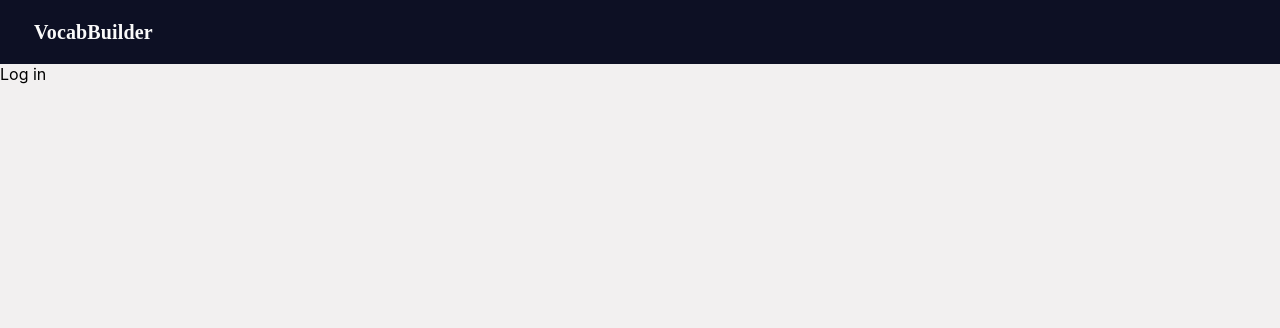
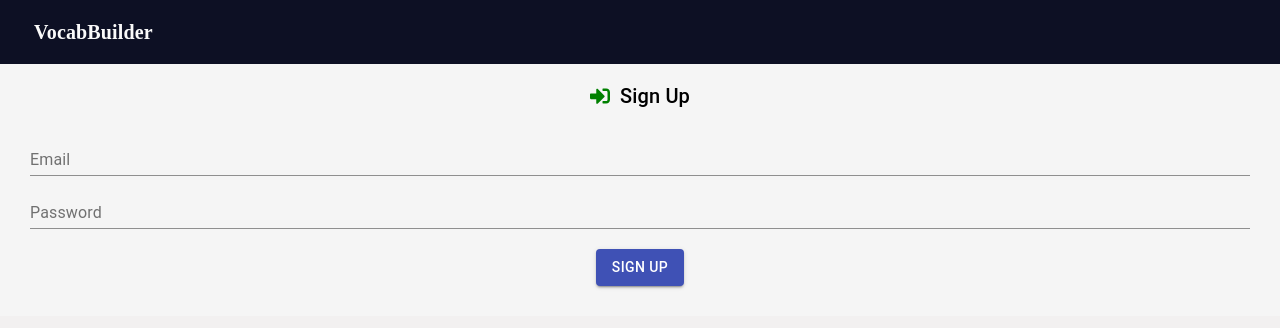
Before and after one commit to naot-shio/vocab-app-firebase-frontend, a React (Create React App) app: page /login in a window 1280 px wide. Shown: the top 328 px of the page. Built offline with nearby package versions, Linux system fonts and the light colour scheme.

Commit message:
Create a login modal

```diff
--- a/src/components/auth/AuthenticationIcon.js
+++ b/src/components/auth/AuthenticationIcon.js
@@ -1,5 +1,6 @@
 import React, { Component } from 'react'
 import SignUp from './SignUp'
+import Login from './Login'
 
 // font awesome
 import { FontAwesomeIcon } from '@fortawesome/react-fontawesome'
@@ -10,7 +11,6 @@ import withStyles from '@material-ui/core/styles/withStyles'
 import Fab from '@material-ui/core/Fab'
 import Tooltip from '@material-ui/core/Tooltip';
 import Dialog from '@material-ui/core/Dialog';
-import DialogTitle from '@material-ui/core/DialogTitle';
 import styles from '../../styles/AuthenticationIconStyles'
 
 class AuthenticationIcon extends Component {
@@ -89,7 +89,7 @@ class AuthenticationIcon extends Component {
         </Dialog>
 
         <Dialog open={openLoginForm} aria-labelledby="login-dialog-title" onClose={this.handleCloseLogin}>
-          <DialogTitle id="login-dialog-title">Login!</DialogTitle>
+          <Login />
         </Dialog>
       </div>
     )
--- a/src/components/auth/Login.js
+++ b/src/components/auth/Login.js
@@ -1,13 +1,80 @@
 import React, { Component } from 'react'
+import PropTypes from 'prop-types'
 
-export class Login extends Component {
+// styles
+import withStyles from '@material-ui/core/styles/withStyles'
+import TextField from '@material-ui/core/TextField'
+import Button from '@material-ui/core/Button'
+import DialogTitle from '@material-ui/core/DialogTitle';
+import styles from '../../styles/AuthenticationStyles'
+import { FontAwesomeIcon } from '@fortawesome/react-fontawesome'
+import { faSignInAlt } from '@fortawesome/free-solid-svg-icons'
+
+class Login extends Component {
+  constructor(props) {
+    super(props);
+    this.state = {
+      email: '',
+      password: '',
+      loading: false,
+      error: {}
+    }
+    this.handleChange = this.handleChange.bind(this);
+  }
+
+  handleChange(evt) {
+    this.setState({
+      [evt.target.name]: evt.target.value
+    });
+  }
+
+  handleSubmit = (evt) => {
+    evt.preventDefault()
+    alert('po')
+  }
+
   render() {
+    const { classes } = this.props;
     return (
-      <div>
-        Log in
+      <div className={classes.root}>
+        <DialogTitle id="sign-up-dialog-title">
+          <span className={classes.dialogIcon}>
+            <FontAwesomeIcon icon={faSignInAlt} />
+          </span>Sign Up
+        </DialogTitle>
+        <form noValidate onSubmit={this.handleSubmit}>
+
+          <TextField
+            id="email"
+            name="email"
+            type="email"
+            label="Email"
+            className={classes.textField}
+            value={this.state.email}
+            onChange={this.handleChange}
+            fullWidth
+          />
+
+          <TextField
+            id="password"
+            name="password"
+            type="password"
+            label="Password"
+            className={classes.textField}
+            value={this.state.password}
+            onChange={this.handleChange}
+            fullWidth
+          />
+
+          <Button type="submit" variant="contained" color="primary" className={classes.button}>Sign Up</Button>
+        </form>
       </div>
     )
   }
 }
 
-export default Login
+Login.propTypes = {
+  classes: PropTypes.object.isRequired
+}
+
+export default withStyles(styles)(Login)
--- a/src/components/auth/SignUp.js
+++ b/src/components/auth/SignUp.js
@@ -6,7 +6,7 @@ import withStyles from '@material-ui/core/styles/withStyles'
 import TextField from '@material-ui/core/TextField'
 import Button from '@material-ui/core/Button'
 import DialogTitle from '@material-ui/core/DialogTitle';
-import styles from '../../styles/SignUpStyles'
+import styles from '../../styles/AuthenticationStyles'
 import { FontAwesomeIcon } from '@fortawesome/react-fontawesome'
 import { faUserPlus } from '@fortawesome/free-solid-svg-icons'
 
@@ -39,7 +39,7 @@ class SignUp extends Component {
     const { classes } = this.props;
     return (
       <div className={classes.root}>
-        <DialogTitle id="sign-up-dialog-title" className="dialogSignUpTitle">
+        <DialogTitle id="sign-up-dialog-title">
           <span className={classes.dialogIcon}>
             <FontAwesomeIcon icon={faUserPlus} />
           </span>Sign Up
```
Also changed, not shown: src/styles/AuthenticationStyles.js (renamed from src/styles/SignUpStyles.js).
